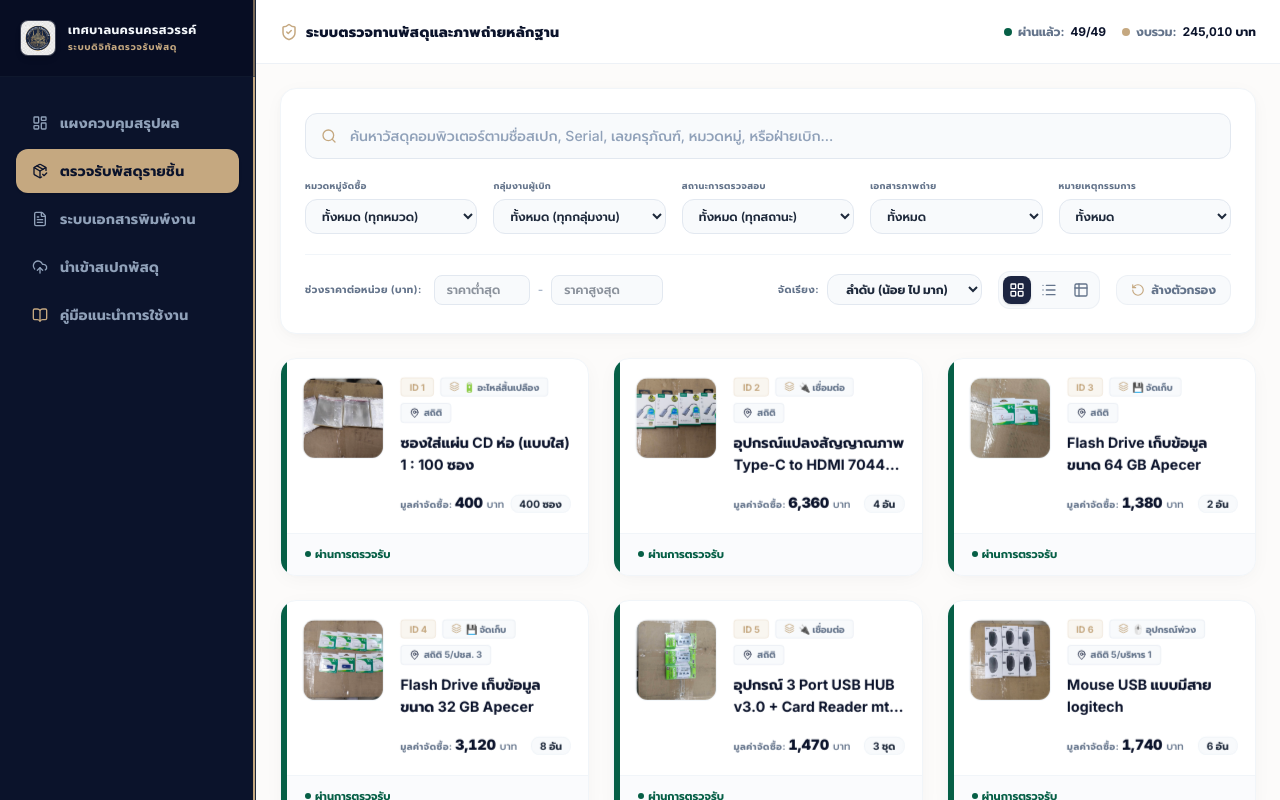
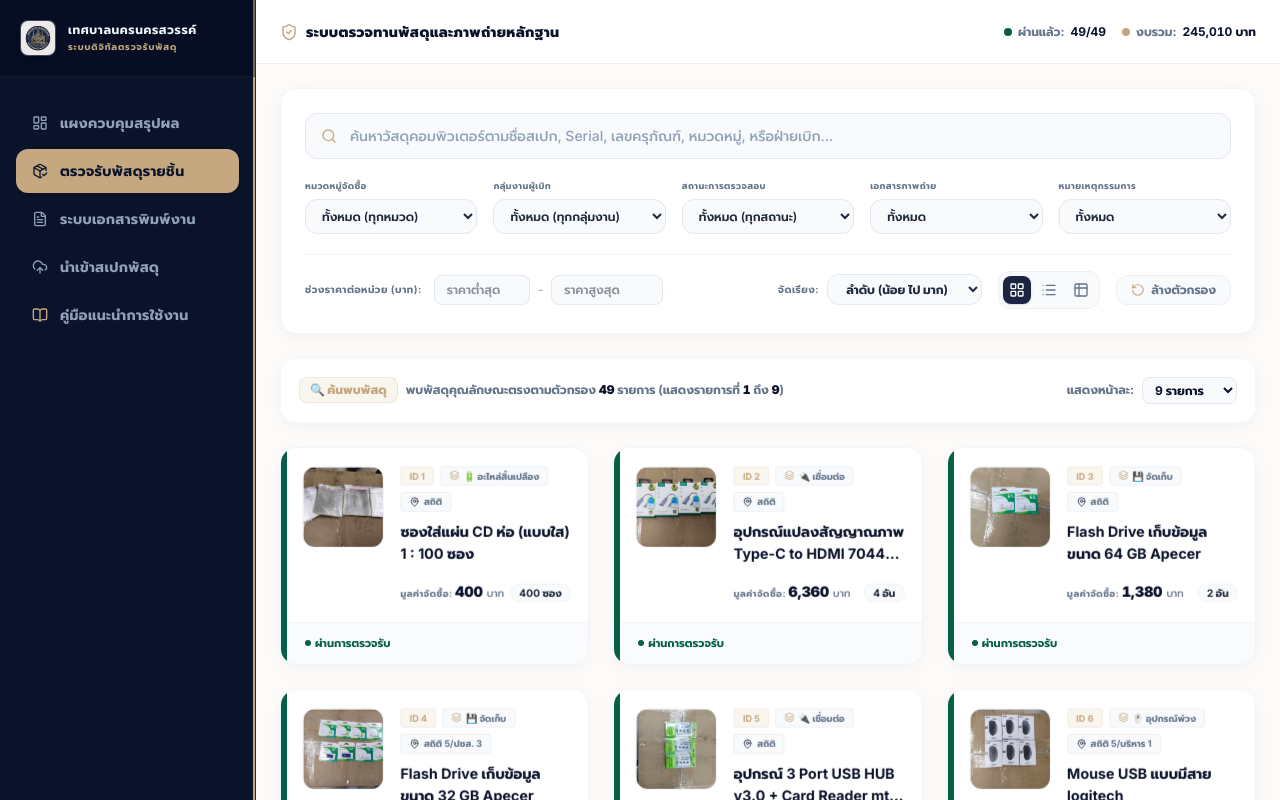
Before and after one commit to poppatompong-dev/nsm-procurement-69, a React (Vite) app: page / in a window 1280 px wide. Both pictures are taken after a click on the button "ตรวจรับพัสดุรายชิ้น". Shown: the top 800 px of the page. Built offline with nearby package versions, Linux system fonts and the light colour scheme.

Commit message:
feat: implement high-fidelity pagination controls, page size dropdowns, and items found counters

```diff
--- a/src/App.jsx
+++ b/src/App.jsx
@@ -63,6 +63,10 @@
   const [sortBy, setSortBy] = useState('id-asc');
   const [viewMode, setViewMode] = useState('grid');
 
+  // Pagination states
+  const [currentPage, setCurrentPage] = useState(1);
+  const [pageSize, setPageSize] = useState(9); // Default 9 items per page
+
   // Selected item for detail modal
   const [selectedItem, setSelectedItem] = useState(null);
   const [toastMessage, setToastMessage] = useState(null);
@@ -116,6 +120,8 @@
       if (parsedState.hasImageFilter) setHasImageFilter(parsedState.hasImageFilter);
       if (parsedState.minPrice) setMinPrice(parsedState.minPrice);
       if (parsedState.maxPrice) setMaxPrice(parsedState.maxPrice);
+      if (parsedState.currentPage) setCurrentPage(parsedState.currentPage);
+      if (parsedState.pageSize) setPageSize(parsedState.pageSize);
 
       if (parsedState.selectedItemId) {
         const found = currentItems.find(i => i.id === parsedState.selectedItemId);
@@ -148,6 +154,11 @@
   useEffect(() => {
     localStorage.setItem('procurement_committee_v3', JSON.stringify(committee));
   }, [committee]);
+
+  // Reset pagination to first page when any filters or sorting change
+  useEffect(() => {
+    setCurrentPage(1);
+  }, [searchQuery, categoryFilter, divisionFilter, statusFilter, hasNotesFilter, hasImageFilter, minPrice, maxPrice, sortBy, pageSize]);
 
   // Statistics Calculations
   const stats = useMemo(() => {
@@ -282,6 +293,14 @@
     return sorted;
   }, [items, searchQuery, categoryFilter, divisionFilter, statusFilter, hasNotesFilter, hasImageFilter, minPrice, maxPrice, sortBy]);
 
+  // Sliced paginated items
+  const paginatedItems = useMemo(() => {
+    const startIndex = (currentPage - 1) * pageSize;
+    return filteredItems.slice(startIndex, startIndex + pageSize);
+  }, [filteredItems, currentPage, pageSize]);
+
+  const totalPages = Math.max(Math.ceil(filteredItems.length / pageSize), 1);
+
   const handleEditCommitteeStart = () => {
     setEditedCommittee([...committee]);
     setIsEditingCommittee(true);
@@ -324,6 +343,8 @@
         hasImageFilter,
         minPrice,
         maxPrice,
+        currentPage,
+        pageSize,
         selectedItemId: selectedItem ? selectedItem.id : null
       };
       const link = generateShareLink(committee, items, uiState);
@@ -628,13 +649,45 @@
                 setViewMode={setViewMode}
               />
 
+              {/* Dynamic Items Info Label / Page Size Controls */}
+              <div className="flex flex-col sm:flex-row sm:items-center sm:justify-between gap-3 text-xs font-bold text-neutral-slate bg-white p-4.5 rounded-2xl border border-slate-100/60 shadow-premium">
+                <div className="flex items-center gap-2">
+                  <span className="bg-gov-gold-light text-gov-gold px-2.5 py-1 rounded-lg border border-gov-gold/20 font-black">
+                    🔍 ค้นพบพัสดุ
+                  </span>
+                  <span>
+                    พบพัสดุคุณลักษณะตรงตามตัวกรอง <strong className="text-gov-navy num-tabular">{filteredItems.length}</strong> รายการ
+                    {filteredItems.length > 0 && (
+                      <>
+                        {" "}(แสดงรายการที่ <strong className="text-gov-navy num-tabular">{(currentPage - 1) * pageSize + 1}</strong> ถึง <strong className="text-gov-navy num-tabular">{Math.min(currentPage * pageSize, filteredItems.length)}</strong>)
+                      </>
+                    )}
+                  </span>
+                </div>
+
+                <div className="flex items-center gap-2 shrink-0">
+                  <span>แสดงหน้าละ:</span>
+                  <select
+                    value={pageSize}
+                    onChange={(e) => setPageSize(Number(e.target.value))}
+                    className="bg-slate-50 border border-slate-200 px-2 py-1 rounded-lg text-xs font-bold text-gov-navy focus:outline-none focus:border-gov-gold focus:ring-1 focus:ring-gov-gold cursor-pointer"
+                  >
+                    <option value={6}>6 รายการ</option>
+                    <option value={9}>9 รายการ</option>
+                    <option value={12}>12 รายการ</option>
+                    <option value={24}>24 รายการ</option>
+                    <option value={48}>48 รายการ</option>
+                  </select>
+                </div>
+              </div>
+
               {/* Items Rendered by chosen ViewMode */}
               {filteredItems.length > 0 ? (
                 <>
                   {/* GRID VIEW */}
                   {viewMode === 'grid' && (
                     <div className="grid grid-cols-1 sm:grid-cols-2 lg:grid-cols-3 gap-6 animate-slide-up">
-                      {filteredItems.map(item => (
+                      {paginatedItems.map(item => (
                         <ItemCard
                           key={item.id}
                           item={item}
@@ -647,7 +700,7 @@
                   {/* LIST VIEW (Compact Stack Cards) */}
                   {viewMode === 'list' && (
                     <div className="space-y-4 animate-slide-up">
-                      {filteredItems.map(item => (
+                      {paginatedItems.map(item => (
                         <div
                           key={item.id}
                           onClick={() => setSelectedItem(item)}
@@ -698,7 +751,7 @@
                             </tr>
                           </thead>
                           <tbody>
-                            {filteredItems.map(item => (
+                            {paginatedItems.map(item => (
                               <tr
                                 key={item.id}
                                 className="border-b border-slate-100 hover:bg-slate-50 transition-colors font-medium"
@@ -731,6 +784,83 @@
                           </tbody>
                         </table>
                       </div>
+                    </div>
+                  )}
+
+                  {/* PAGINATION CONTROLS */}
+                  {totalPages > 1 && (
+                    <div className="flex flex-wrap items-center justify-center gap-1.5 pt-4 text-xs font-bold print:hidden">
+                      <button
+                        onClick={() => setCurrentPage(1)}
+                        disabled={currentPage === 1}
+                        className={`px-3 py-2 rounded-xl border transition-all ${
+                          currentPage === 1
+                            ? 'bg-slate-50 border-slate-200 text-slate-300 cursor-not-allowed'
+                            : 'bg-white border-slate-200 text-gov-navy hover:bg-slate-50 cursor-pointer'
+                        }`}
+                      >
+                        หน้าแรก
+                      </button>
+                      <button
+                        onClick={() => setCurrentPage(prev => Math.max(prev - 1, 1))}
+                        disabled={currentPage === 1}
+                        className={`px-3 py-2 rounded-xl border transition-all ${
+                          currentPage === 1
+                            ? 'bg-slate-50 border-slate-200 text-slate-300 cursor-not-allowed'
+                            : 'bg-white border-slate-200 text-gov-navy hover:bg-slate-50 cursor-pointer'
+                        }`}
+                      >
+                        ก่อนหน้า
+                      </button>
+
+                      {/* Page Numbers */}
+                      {Array.from({ length: totalPages }, (_, idx) => idx + 1)
+                        .filter(page => {
+                          return Math.abs(page - currentPage) <= 2 || page === 1 || page === totalPages;
+                        })
+                        .map((page, idx, arr) => {
+                          const prevPage = arr[idx - 1];
+                          const showEllipsis = prevPage && page - prevPage > 1;
+
+                          return (
+                            <React.Fragment key={page}>
+                              {showEllipsis && <span className="px-2 text-neutral-slate">...</span>}
+                              <button
+                                onClick={() => setCurrentPage(page)}
+                                className={`w-9 h-9 rounded-xl border font-bold transition-all ${
+                                  currentPage === page
+                                    ? 'bg-gov-gold border-gov-gold text-gov-navy shadow-sm'
+                                    : 'bg-white border-slate-200 text-gov-navy hover:bg-slate-50 cursor-pointer'
+                                }`}
+                              >
+                                {page}
+                              </button>
+                            </React.Fragment>
+                          );
+                        })}
+
+                      <button
+                        onClick={() => setCurrentPage(prev => Math.min(prev + 1, totalPages))}
+                        disabled={currentPage === totalPages}
+                        className={`px-3 py-2 rounded-xl border transition-all ${
+                          currentPage === totalPages
+                            ? 'bg-slate-50 border-slate-200 text-slate-300 cursor-not-allowed'
+                            : 'bg-white border-slate-200 text-gov-navy hover:bg-slate-50 cursor-pointer'
+                        }`}
+                      >
+                        ถัดไป
+                      </button>
+                      <button
+                        onClick={() => setCurrentPage(totalPages)}
+                        disabled={currentPage === totalPages}
+                        className={`px-3 py-2 rounded-xl border transition-all ${
+                          currentPage === totalPages
+                            ? 'bg-slate-50 border-slate-200 text-slate-300 cursor-not-allowed'
+                            : 'bg-white border-slate-200 text-gov-navy hover:bg-slate-50 cursor-pointer'
+                        }`}
+                      >
+                        หน้าสุดท้าย
+                      </button>
                     </div>
                   )}
                 </>
@@ -783,7 +913,7 @@
             <ExcelImporter onImport={handleImportExcel} />
           )}
 
-          {/* Tab 5: Built-in User Manual (📖 คู่มือแนะนำการใช้งาน) */}
+          {/* Tab 5: Built-in User Manual */}
           {activeTab === 'manual' && (
             <div className="space-y-6 animate-fade-in max-w-4xl mx-auto">
 
@@ -825,7 +955,7 @@
                     การสำรวจพัสดุและการใช้นิ้วปัดหมุน 3D
                   </h4>
                   <p className="text-xs text-neutral-slate leading-relaxed">
-                    ในแท็บตรวจรับรายชิ้น ให้กดปุ่ม **"เปิด"** บนพัสดุรายการที่ต้องการ เพื่อเข้าสู่หน้าต่างปฏิบัติงาน (Inspection Workspace) คณะกรรมการสามารถกวาดนิ้วเพื่อหมุนดูแบบจำลองพัสดุแบบ 360° และคลิกที่มาร์กเกอร์ (Hotspots) เพื่อให้ระบบทำการติ๊ก Checklist ตรรกะส่วนควบอุปกรณ์ที่กำหนดไว้ตามสัญญาให้อัตโนมัติ
+                    ในแท็บตรวจรับรายชิ้น ให้กดปุ่ม **"เปิด"** บนพัสดุรายการที่ต้องการ เพื่อเข้าสู่หน้าต่างปฏิบัติงาน (Inspection Workspace) คณะกรรมการสามารถกวาดนิ้วเพื่อหมุนดูอุปกรณ์คอมพิวเตอร์/เน็ตเวิร์กจำลองได้ 360° และคลิกที่มาร์กเกอร์ (Hotspots) เพื่อให้ระบบทำการติ๊ก Checklist ตรรกะส่วนควบอุปกรณ์ที่กำหนดไว้ตามสัญญาให้อัตโนมัติ
                   </p>
                 </div>
 
--- a/src/utils/stateCompressor.js
+++ b/src/utils/stateCompressor.js
@@ -62,6 +62,8 @@
       if (decoded.mn) result.minPrice = decoded.mn;
       if (decoded.mx) result.maxPrice = decoded.mx;
       if (decoded.sel) result.selectedItemId = decoded.sel;
+      if (decoded.cp) result.currentPage = decoded.cp;
+      if (decoded.ps) result.pageSize = decoded.ps;
 
       return result;
     } catch (e) {
@@ -118,7 +120,9 @@
       imf: uiState.hasImageFilter,
       mn: uiState.minPrice,
       mx: uiState.maxPrice,
-      sel: uiState.selectedItemId
+      sel: uiState.selectedItemId,
+      cp: uiState.currentPage,
+      ps: uiState.pageSize
     };
 
     const json = JSON.stringify(state);
```
